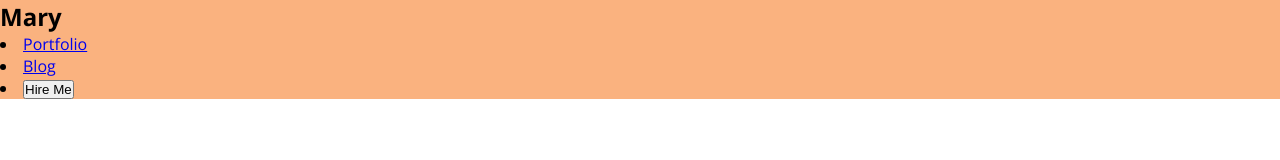
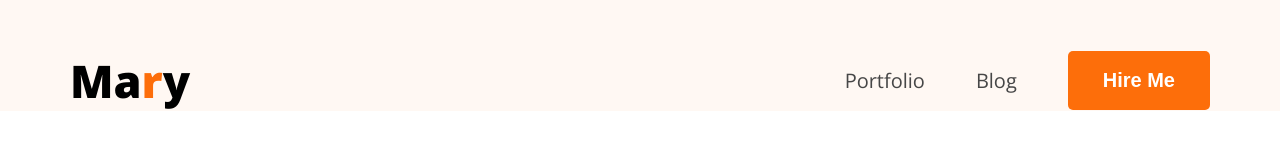
Before and after one commit to naimulislammehedi/ph-5, a plain HTML site: page index.html in a window 1280 px wide. Drawn offline with nearby package versions, Linux system fonts and the light colour scheme.

Commit message:
5-3 Banner content and portfolio image using flex

```diff
--- a/css/styles.css
+++ b/css/styles.css
@@ -4,11 +4,56 @@
     box-sizing: border-box;
 }
 
+/* Shared Style */
 .font-open-sans {
     font-family: "Open Sans", sans-serif;
     font-optical-sizing: auto;
 }
 
 header {
-    background-color: #fab27f;
+    background-color: #fff8f3;
+    padding-top: 50px;
 }
+
+.logo {
+    font-size: 45px;
+    font-weight: 900;
+}
+
+.color-orange {
+    color: #fd6e0a;
+}
+
+.btn {
+    background-color: #fd6e0a;
+    border: none;
+    padding: 18px 35px;
+    border-radius: 5px;
+    font-size: 20px;
+    font-weight: bold;
+    color: white;
+}
+
+/* Main Style */
+nav {
+    width: 715;
+    max-width: 1140px;
+    /* border: 1px solid red; */
+    margin: 0px auto;
+    display: flex;
+    justify-content: space-between;
+}
+
+.menu {
+    display: flex;
+    list-style-type: none;
+    gap: 51px;
+    align-items: center;
+}
+
+nav .menu a {
+    font-size: 20px;
+    color: #474747;
+    text-decoration: none;
+
+}
--- a/index.html
+++ b/index.html
@@ -16,13 +16,13 @@
     <header>
         <nav>
             <div>
-                <h2>Mary</h2>
+                <h2 class="logo">Ma<span class="color-orange">r</span>y</h2>
             </div>
 
-            <div>
+            <div class="menu">
                 <li><a href="#">Portfolio</a></li>
                 <li><a href="#">Blog</a></li>
-                <li><button>Hire Me</button></li>
+                <li><button class="btn">Hire Me</button></li>
             </div>
         </nav>
     </header>
```
